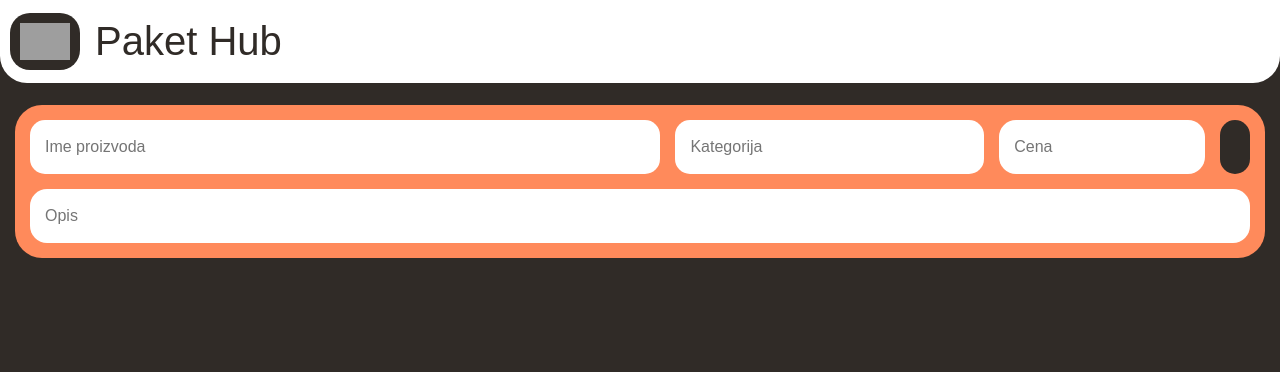
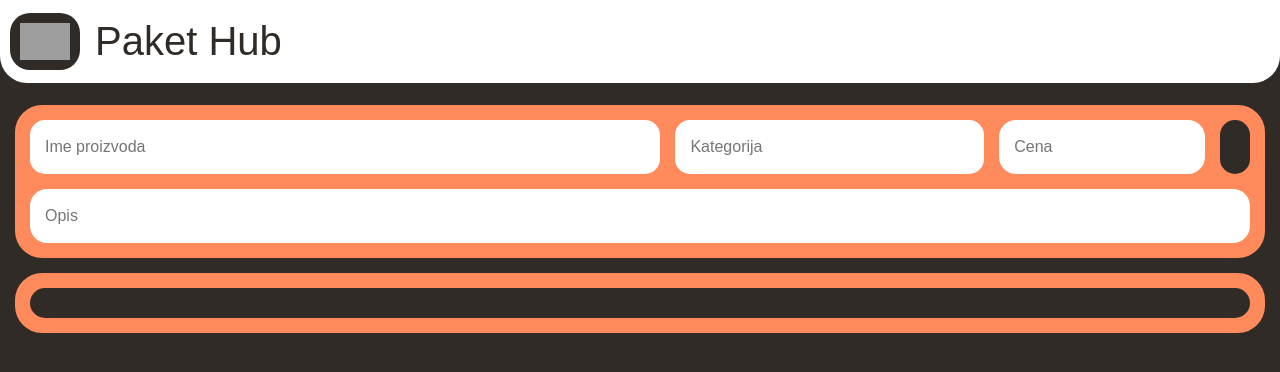
Before and after one commit to wirke/plog, a Flask app: page /proizvodjac/novi-proizvod in a window 1280 px wide. Shown: the top 372 px of the page. Run offline with Flask 3, Linux system fonts and the light colour scheme; the visitor is signed in with stand-in values (Sample User, id 1); data that the repository does not hold is empty; some libraries are stand-ins or nearby versions; some web fonts are replaced; grey boxes are pictures that could not be loaded.

Commit message:
slika :100:

```diff
--- a/templates/proizvodjac/novi-proizvod.html
+++ b/templates/proizvodjac/novi-proizvod.html
@@ -29,5 +29,11 @@
 
         </div>
     </div>
+    <div class="kontejner">
+            <label for="slika" class="blok2">
+                <i class="fa-solid fa-arrow-up-from-bracket ikonica" style="color: #fff;"></i>
+            </label>
+            <input type="file" accept="image/*" class="blok1" hidden id="slika" name="slika">
+    </div>
 </div>
 {% endblock %}
```
Also changed, not shown: static/uploads/placeholder.png (added).
